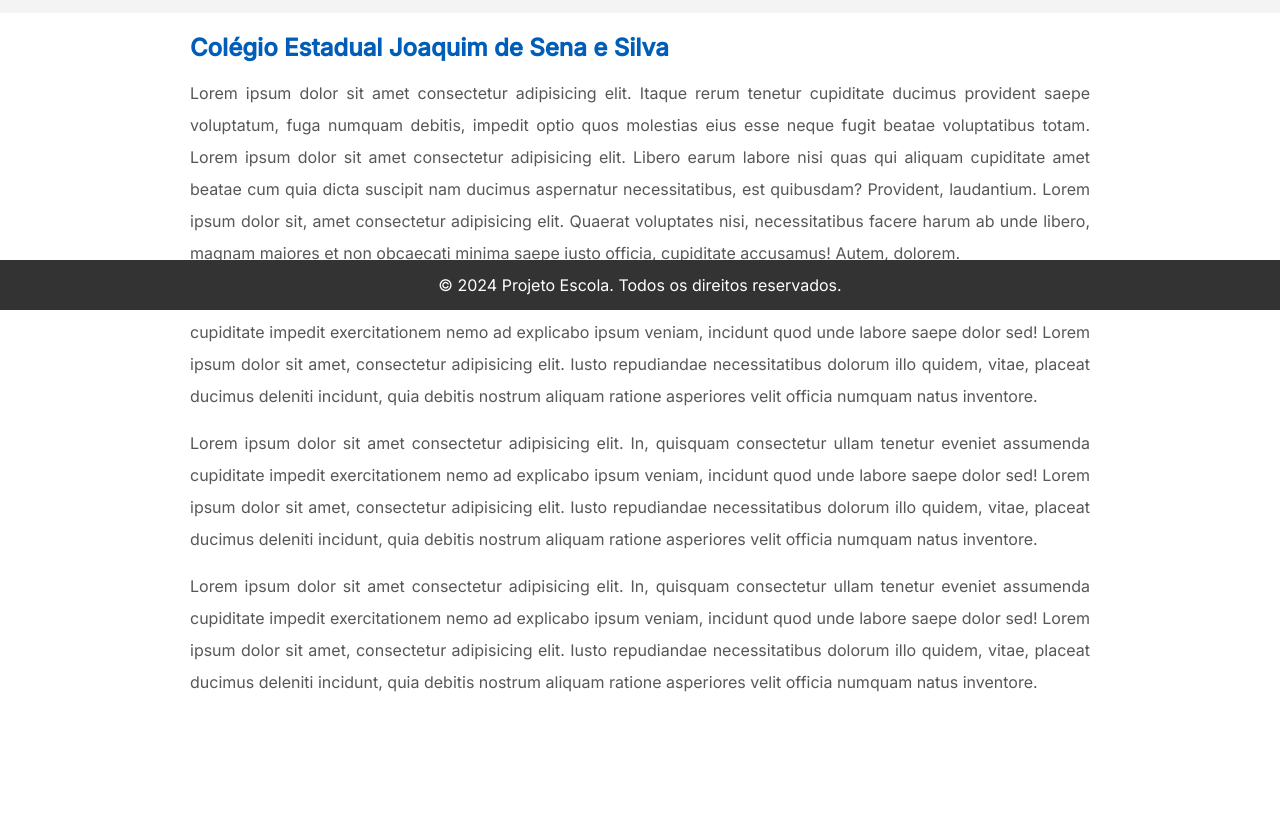
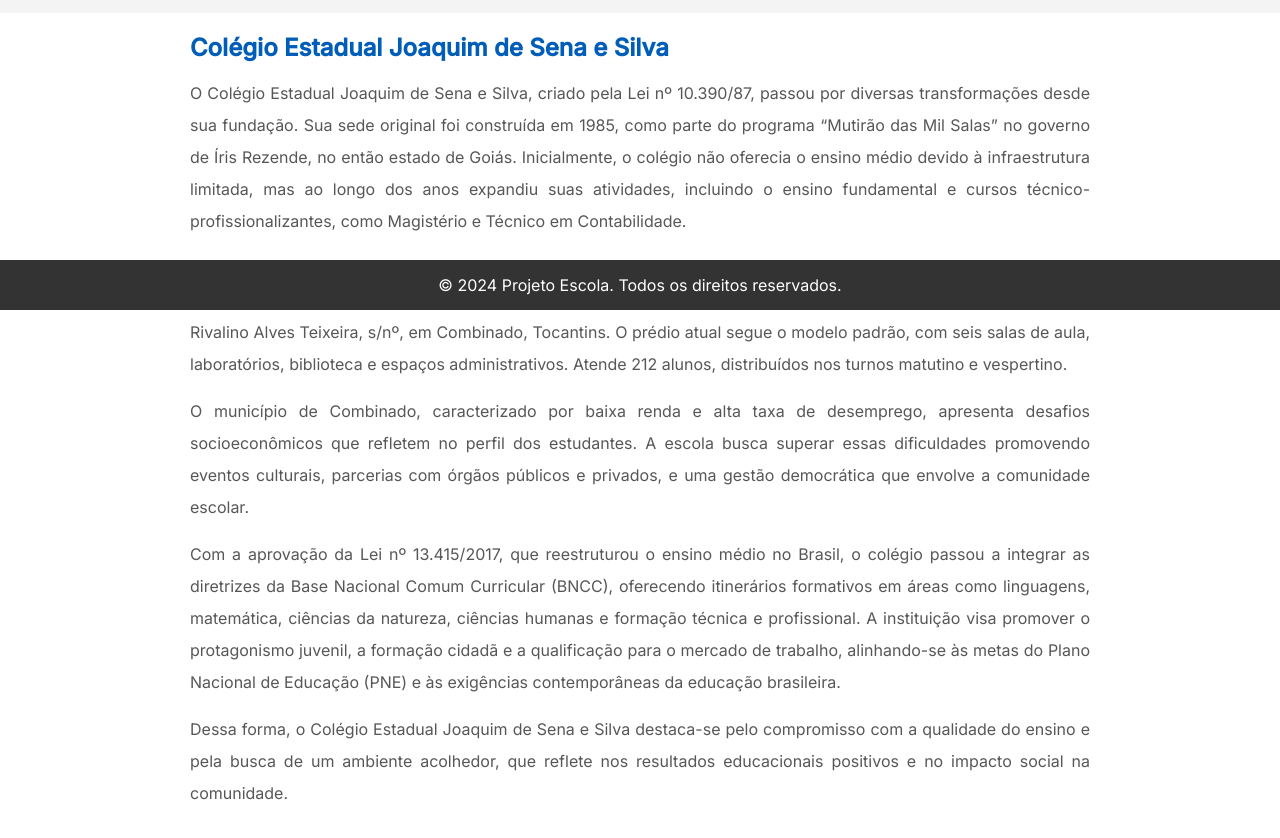
Before and after one commit to colegiojoaquimdesena/colegiojoaquimdesena, a plain HTML site: page dist/index.html in a window 1280 px wide. Shown: the part 490-1328 px from the top of the page. Before the commit the page ends 1232 px from the top, so only its background shows below. Drawn offline with Linux system fonts and the light colour scheme.

Commit message:
Atualizei o texto da página index.html

```diff
--- a/dist/index.html
+++ b/dist/index.html
@@ -59,31 +59,15 @@
         <section class="highlights">
             <article class="highlight">
                 <h3>Colégio Estadual Joaquim de Sena e Silva</h3>
-                <p>Lorem ipsum dolor sit amet consectetur adipisicing elit. Itaque rerum tenetur cupiditate ducimus
-                    provident saepe voluptatum, fuga numquam debitis, impedit optio quos molestias eius esse neque fugit
-                    beatae voluptatibus totam. Lorem ipsum dolor sit amet consectetur adipisicing elit. Libero earum
-                    labore nisi quas qui aliquam cupiditate amet beatae cum quia dicta suscipit nam ducimus aspernatur
-                    necessitatibus, est quibusdam? Provident, laudantium. Lorem ipsum dolor sit, amet consectetur
-                    adipisicing elit. Quaerat voluptates nisi, necessitatibus facere harum ab unde libero, magnam
-                    maiores et non obcaecati minima saepe iusto officia, cupiditate accusamus! Autem, dolorem.</p>
+                <p>O Colégio Estadual Joaquim de Sena e Silva, criado pela Lei nº 10.390/87, passou por diversas transformações desde sua fundação. Sua sede original foi construída em 1985, como parte do programa “Mutirão das Mil Salas” no governo de Íris Rezende, no então estado de Goiás. Inicialmente, o colégio não oferecia o ensino médio devido à infraestrutura limitada, mas ao longo dos anos expandiu suas atividades, incluindo o ensino fundamental e cursos técnico-profissionalizantes, como Magistério e Técnico em Contabilidade.</p>
 
-                <p>Lorem ipsum dolor sit amet consectetur adipisicing elit. In, quisquam consectetur ullam tenetur
-                    eveniet assumenda cupiditate impedit exercitationem nemo ad explicabo ipsum veniam, incidunt quod
-                    unde labore saepe dolor sed! Lorem ipsum dolor sit amet, consectetur adipisicing elit. Iusto
-                    repudiandae necessitatibus dolorum illo quidem, vitae, placeat ducimus deleniti incidunt, quia
-                    debitis nostrum aliquam ratione asperiores velit officia numquam natus inventore.</p>
+                <p>A partir de 2020, o reconhecimento do ensino médio foi renovado por meio da Portaria SEDUC nº 506/2020, com validade de cinco anos, abrangendo a oferta do Curso Médio Básico. Atualmente, a instituição está localizada na Rua Rivalino Alves Teixeira, s/nº, em Combinado, Tocantins. O prédio atual segue o modelo padrão, com seis salas de aula, laboratórios, biblioteca e espaços administrativos. Atende 212 alunos, distribuídos nos turnos matutino e vespertino.</p>
 
-                <p>Lorem ipsum dolor sit amet consectetur adipisicing elit. In, quisquam consectetur ullam tenetur
-                    eveniet assumenda cupiditate impedit exercitationem nemo ad explicabo ipsum veniam, incidunt quod
-                    unde labore saepe dolor sed! Lorem ipsum dolor sit amet, consectetur adipisicing elit. Iusto
-                    repudiandae necessitatibus dolorum illo quidem, vitae, placeat ducimus deleniti incidunt, quia
-                    debitis nostrum aliquam ratione asperiores velit officia numquam natus inventore.</p>
+                <p>O município de Combinado, caracterizado por baixa renda e alta taxa de desemprego, apresenta desafios socioeconômicos que refletem no perfil dos estudantes. A escola busca superar essas dificuldades promovendo eventos culturais, parcerias com órgãos públicos e privados, e uma gestão democrática que envolve a comunidade escolar.</p>
 
-                <p>Lorem ipsum dolor sit amet consectetur adipisicing elit. In, quisquam consectetur ullam tenetur
-                    eveniet assumenda cupiditate impedit exercitationem nemo ad explicabo ipsum veniam, incidunt quod
-                    unde labore saepe dolor sed! Lorem ipsum dolor sit amet, consectetur adipisicing elit. Iusto
-                    repudiandae necessitatibus dolorum illo quidem, vitae, placeat ducimus deleniti incidunt, quia
-                    debitis nostrum aliquam ratione asperiores velit officia numquam natus inventore.</p>
+                <p>Com a aprovação da Lei nº 13.415/2017, que reestruturou o ensino médio no Brasil, o colégio passou a integrar as diretrizes da Base Nacional Comum Curricular (BNCC), oferecendo itinerários formativos em áreas como linguagens, matemática, ciências da natureza, ciências humanas e formação técnica e profissional. A instituição visa promover o protagonismo juvenil, a formação cidadã e a qualificação para o mercado de trabalho, alinhando-se às metas do Plano Nacional de Educação (PNE) e às exigências contemporâneas da educação brasileira.</p>
+
+                <p>Dessa forma, o Colégio Estadual Joaquim de Sena e Silva destaca-se pelo compromisso com a qualidade do ensino e pela busca de um ambiente acolhedor, que reflete nos resultados educacionais positivos e no impacto social na comunidade.</p>
             </article>
         </section>
     </main>
```
